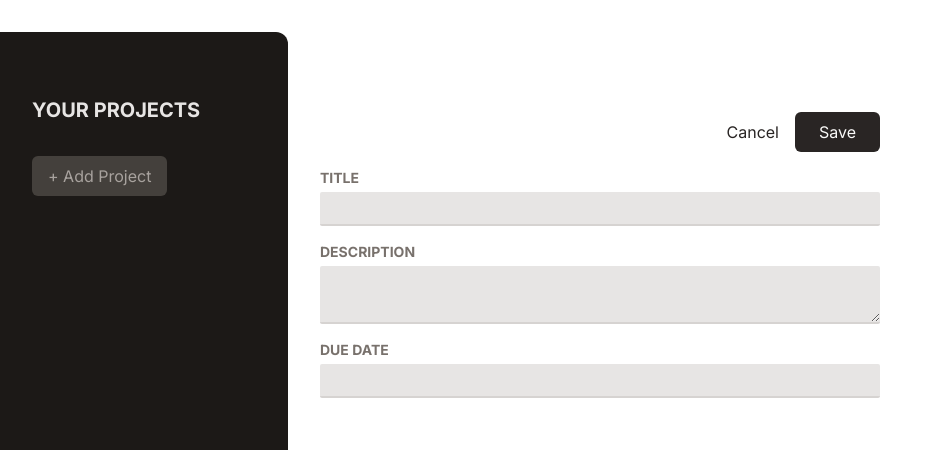
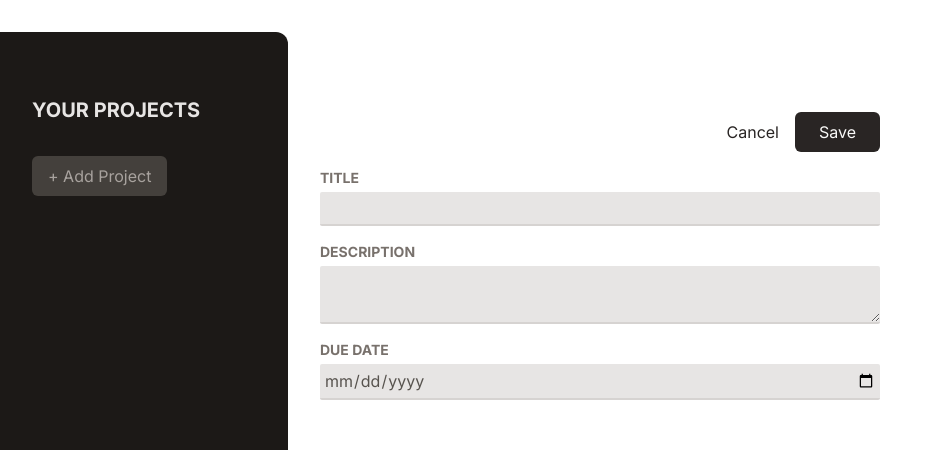
Before and after one commit to Hmalhotra004/project-manager, a Next.js app: page / in a window 1280 px wide. Both pictures are taken after a click on the button "+ Add Project". Shown: the top 450 px of the page, without its empty margins (0-943 px from the left). Built offline with nearby package versions, Linux system fonts and the light colour scheme.

Commit message:
adding projects

```diff
--- a/src/app/page.tsx
+++ b/src/app/page.tsx
@@ -4,9 +4,22 @@ import NoProjectSelected from "@/components/NoProjectSelected";
 import ProjectsSidebar from "@/components/ProjectsSidebar";
 import { useState } from "react";
 
+type Project = {
+  id: number;
+  title: string | undefined;
+  desp: string | undefined;
+  date: string | undefined;
+};
+
+export type ProjectData = {
+  title: string | undefined;
+  desp: string | undefined;
+  date: string | undefined;
+};
+
 type State = {
   selectedProjectId: undefined | null;
-  projects: string[];
+  projects: Project[];
 };
 
 const Home = () => {
@@ -24,10 +37,25 @@ const Home = () => {
     });
   };
 
+  const handleAddProject = (projectData: ProjectData) => {
+    setProjectState(pv => {
+      const newProject = {
+        ...projectData,
+        id: Math.random(), //sql id generated later on
+      };
+      return {
+        ...pv,
+        projects: [...pv.projects, newProject],
+      };
+    });
+  };
+
+  console.log(projectState);
+
   let content;
 
   if (projectState.selectedProjectId === null) {
-    content = <NewProject />;
+    content = <NewProject onAdd={handleAddProject} />;
   } else if (projectState.selectedProjectId === undefined) {
     content = <NoProjectSelected onStartAddProject={handleStartAddProject} />;
   }
--- a/src/components/Input.tsx
+++ b/src/components/Input.tsx
@@ -1,28 +1,32 @@
+import { forwardRef } from "react";
+
 type Props = {
   textArea: boolean;
   label: string;
-};
+} & React.ComponentPropsWithoutRef<"input"> &
+  React.ComponentPropsWithoutRef<"textarea">;
 
-const Input = ({ label, textArea, ...props }: Props) => {
-  const cssClass = `w-full p-1 border-b-2 rounded-sm
-                    border-stone-300 bg-stone-200 text-stone-600
-                    focus:outline-none focus:border-stone-600`;
+const Input = forwardRef<HTMLInputElement | HTMLTextAreaElement, Props>(function Input({ label, textArea, ...props }, ref) {
+  const cssClass = "w-full p-1 border-b-2 rounded-sm border-stone-300 bg-stone-200 text-stone-600 focus:outline-none focus:border-stone-600";
+
   return (
     <p className="flex flex-col gap-1 my-4">
       <label className="text-sm font-bold uppercase text-stone-500">{label}</label>
       {textArea ? (
         <textarea
+          ref={ref as React.Ref<HTMLTextAreaElement>}
           className={cssClass}
           {...props}
         />
       ) : (
         <input
+          ref={ref as React.Ref<HTMLInputElement>}
           className={cssClass}
           {...props}
         />
       )}
     </p>
   );
-};
+});
 
 export default Input;
--- a/src/components/NewProject.tsx
+++ b/src/components/NewProject.tsx
@@ -1,8 +1,35 @@
+import { ProjectData } from "@/app/page";
+import { useRef } from "react";
 import Input from "./Input";
 
-const NewProject = () => {
+type Props = {
+  onAdd: ({ title, desp, date }: ProjectData) => void;
+};
+
+const NewProject = ({ onAdd }: Props) => {
+  const titleRef = useRef<HTMLInputElement>(null);
+  const despRef = useRef<HTMLTextAreaElement>(null);
+  const dateRef = useRef<HTMLInputElement>(null);
+
+  const handleSubmit = (e: React.FormEvent<HTMLFormElement>) => {
+    e.preventDefault();
+
+    const title = titleRef.current?.value;
+    const desp = despRef.current?.value;
+    const date = dateRef.current?.value;
+
+    onAdd({
+      title,
+      desp,
+      date,
+    });
+  };
+
   return (
-    <div className="w-[35rem] mt-16">
+    <form
+      className="w-[35rem] mt-16"
+      onSubmit={handleSubmit}
+    >
       <menu className="flex items-center justify-end gap-4 my-4">
         <li>
           <button className="text-stone-800 hover:text-stone-950 transition-colors">Cancel</button>
@@ -11,21 +38,27 @@ const NewProject = () => {
           <button className="px-6 py-2 rounded-md bg-stone-800 text-stone-50 hover:bg-stone-950 transition-colors ">Save</button>
         </li>
       </menu>
-      <form>
+      <div>
         <Input
+          ref={titleRef}
           textArea={false}
           label="Title"
+          type="text"
         />
         <Input
+          ref={despRef}
           textArea={true}
           label="Description"
+          type="text"
         />
         <Input
+          ref={dateRef}
           textArea={false}
           label="Due Date"
+          type="date"
         />
-      </form>
-    </div>
+      </div>
+    </form>
   );
 };
 
```
